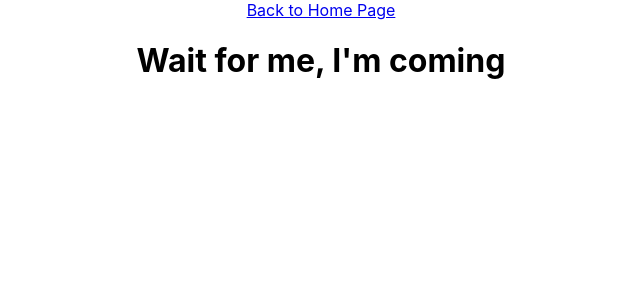
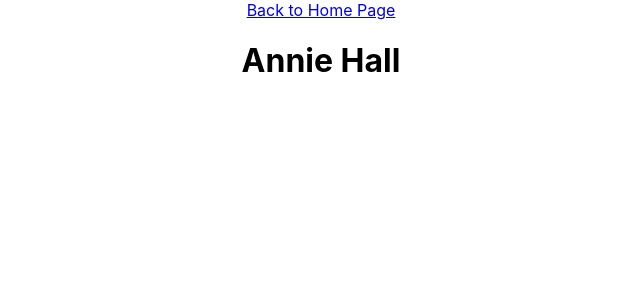
Before and after one commit to buketkonuk/kodflix, a React (Create React App) app: page /annie-hall in a window 1280 px wide. Shown: the top 300 px of the page, without its empty margins (319-959 px from the left). Built offline with nearby package versions, Linux system fonts and the light colour scheme.

Commit message:
display unique pages for each movie

```diff
--- a/src/App.js
+++ b/src/App.js
@@ -13,7 +13,7 @@ class App extends Component {
       <Router>
         <div className="App">
           <Route exact path="/" component={Gallery} />
-          <Route exact path="/:details" component={Details} />
+          <Route exact path="/:tvShowId" component={Details} />
         </div>
       </Router>
     );
--- a/src/Details.js
+++ b/src/Details.js
@@ -1,28 +1,29 @@
 import React from 'react';
 import { Link } from 'react-router-dom';
+import getTvShow from './getTvShow.js';
 
 export default class Details extends React.Component {
 
   constructor() {
     super();
       this.state = {
-        welcomeMessage: 'Hello, Welcome to the movie details Page with state Details'
+        tvShow: {}
       };
     }
 
   componentDidMount() {
-    setTimeout(() => {
-      this.setState( {
-        welcomeMessage : "Wait for me, I'm coming"
-      });
-    }, 3000);
+    let tvShowId = this.props.match.params.tvShowId;
+    let tvShow = getTvShow().find(show => show.id === tvShowId);
+
+    this.setState( {tvShow });
+
 
   }
   render() {
     return (
       <div>
         <Link to='/'>Back to Home Page</Link>
-        <h1>{this.state.welcomeMessage}</h1>
+        <h1>{this.state.tvShow.name}</h1>
 
       </div>
     );
```
